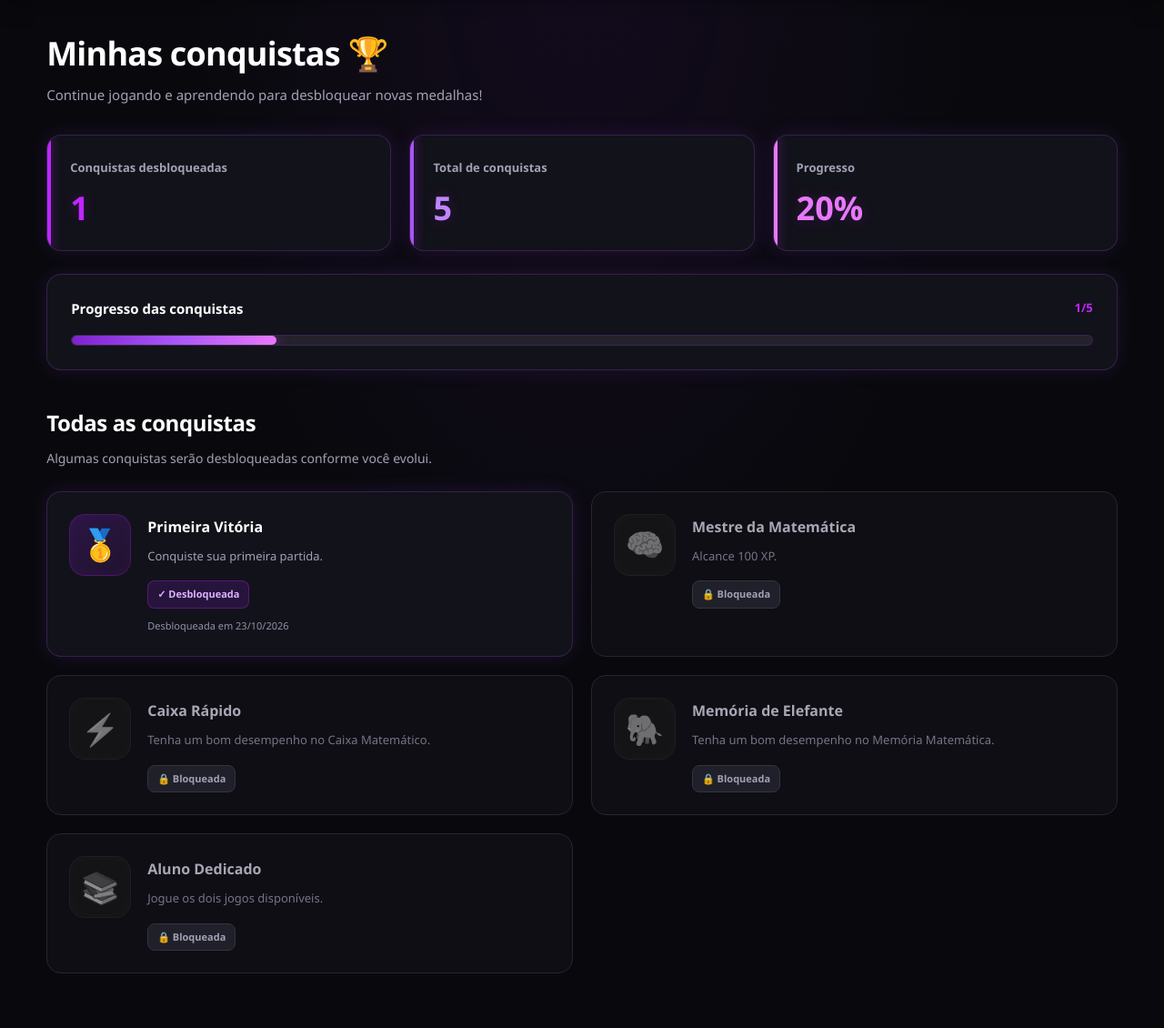
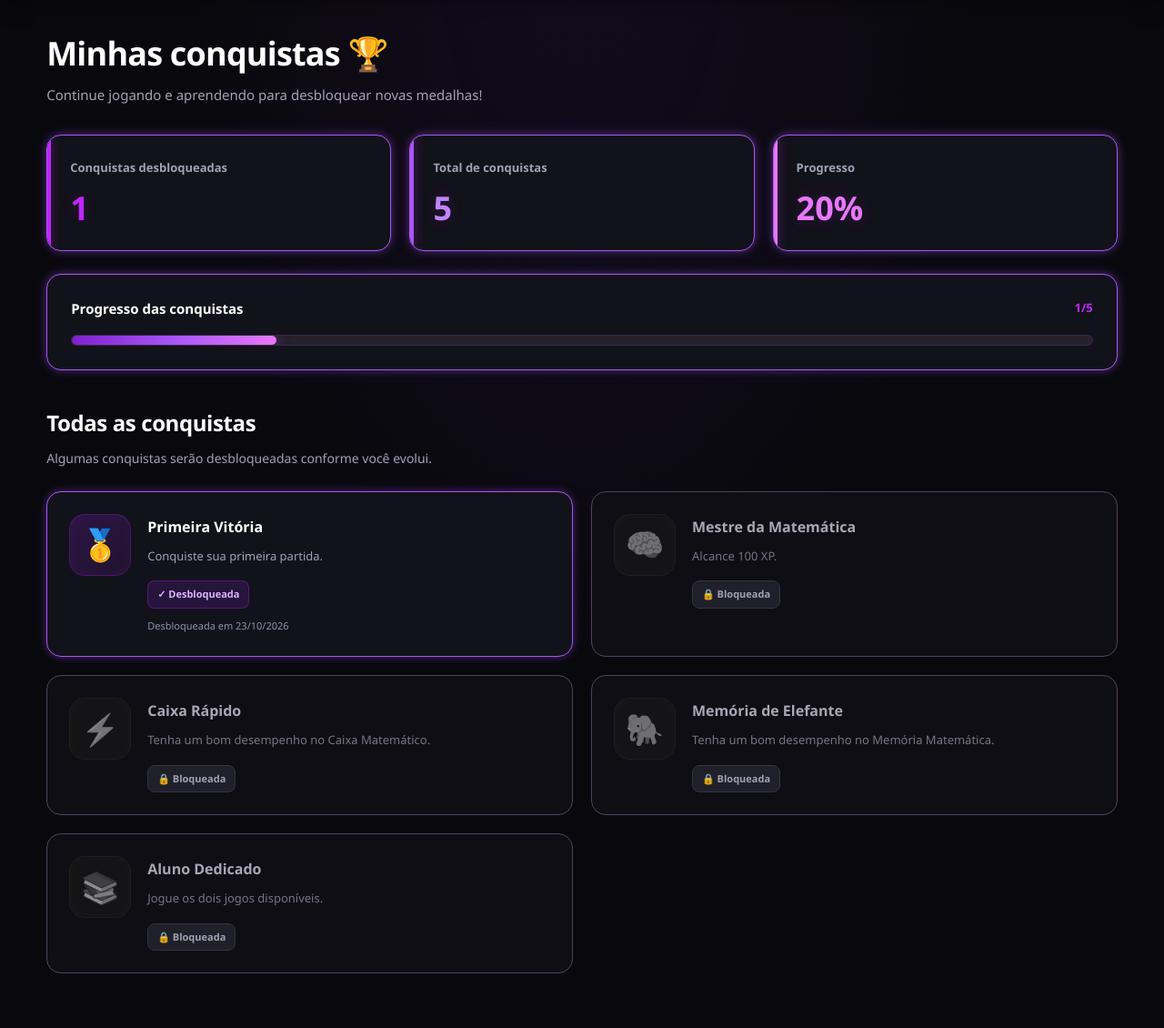
Before and after one commit to louenyrossi/TCC-final, a PHP site: page /aluno/conquistas.php in a window 1280 px wide. Shown: the part 77-1207 px from the top of the page at 91% size. Run offline with PHP 8.4, Linux system fonts and the light colour scheme; a user stored in the database is signed in; data comes from the database, SQL or seed files in the repository.

Commit message:
Update conquista-aluno.css

```diff
--- a/assets/css/conquista-aluno.css
+++ b/assets/css/conquista-aluno.css
@@ -164,7 +164,7 @@ body {
 }
 
 .titulo-area h1::first-letter {
-    c color: #ffffff;
+    color: #ffffff;
     text-shadow: none;
 }
 
@@ -711,3 +711,48 @@ body {
         animation-duration: 0.01ms !important;
     }
 }
+
+/* ========================================
+   BORDAS ROXO NEON NOS CONTAINERS
+======================================== */
+
+/* Resumo e progresso */
+.resumo-card,
+.progresso-card {
+    border: 1px solid #a855f7;
+
+    box-shadow:
+        0 0 8px rgba(168, 85, 247, 0.35),
+        0 0 18px rgba(168, 85, 247, 0.15);
+}
+
+/* Cards de conquistas */
+.conquista {
+    border: 1px solid #a855f7;
+
+    box-shadow:
+        0 0 8px rgba(168, 85, 247, 0.30),
+        0 0 16px rgba(168, 85, 247, 0.12);
+}
+
+/* Brilho mais forte ao passar o mouse */
+.resumo-card:hover,
+.progresso-card:hover,
+.conquista:hover {
+    border-color: #c026ff;
+
+    box-shadow:
+        0 0 10px rgba(192, 38, 255, 0.50),
+        0 0 22px rgba(168, 85, 247, 0.25);
+}
+
+/* Mantém as conquistas bloqueadas mais discretas */
+.conquista.bloqueada {
+    border-color: #554064;
+    box-shadow: none;
+}
+
+.conquista.bloqueada:hover {
+    border-color: #a855f7;
+    box-shadow: 0 0 12px rgba(168, 85, 247, 0.18);
+}
```
